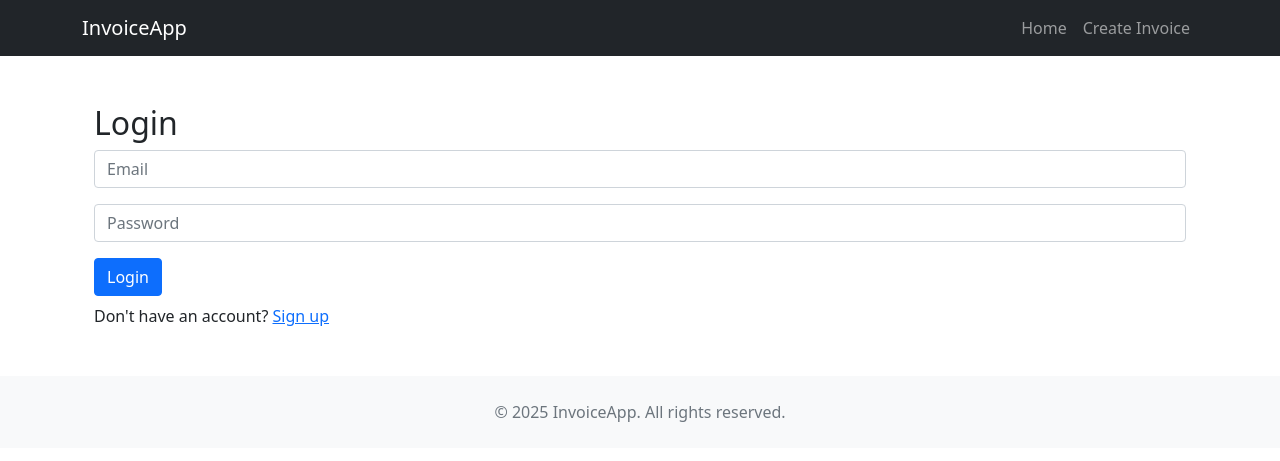
After one commit to sparrowsaurora/Invoice-Generator-SaaS, a Flask app: page /login in a window 1280 px wide. The commit adds this page. Shown: the top 461 px of the page. Run offline with Flask 3, Linux system fonts and the light colour scheme.

Commit message:
added User Auth

```diff
--- a/app/__init__.py
+++ b/app/__init__.py
@@ -1,6 +1,7 @@
 from flask import Flask, render_template
 from flask_sqlalchemy import SQLAlchemy
 import datetime
+from flask_login import LoginManager
 
 db = SQLAlchemy()
 
@@ -10,7 +11,20 @@ def create_app():
     db.init_app(app)
 
     from .routes import main
+    from .auth import auth as auth_blueprint
     app.register_blueprint(main)
+    app.register_blueprint(auth_blueprint)
+
+    from .models import User
+
+    login_manager = LoginManager()
+    login_manager.login_view = 'auth.login'  # redirect to login if not logged in
+
+    @login_manager.user_loader
+    def load_user(user_id):
+        return User.query.get(int(user_id))
+
+    login_manager.init_app(app)
 
     # 404 handler
     @app.errorhandler(404)
--- /dev/null
+++ b/app/auth.py
@@ -0,0 +1,44 @@
+from flask import Blueprint, render_template, request, redirect, url_for, flash
+from flask_login import login_user, logout_user, login_required
+from .models import User
+from . import db
+
+auth = Blueprint('auth', __name__)
+
+@auth.route('/signup', methods=['GET', 'POST'])
+def signup():
+    if request.method == 'POST':
+        email = request.form['email']
+        password = request.form['password']
+        if User.query.filter_by(email=email).first():
+            flash('Email already exists.')
+            return redirect(url_for('auth.signup'))
+
+        new_user = User(email=email)
+        new_user.set_password(password)
+        db.session.add(new_user)
+        db.session.commit()
+
+        login_user(new_user)
+        return redirect(url_for('main.index'))
+    return render_template('signup.html')
+
+@auth.route('/login', methods=['GET', 'POST'])
+def login():
+    if request.method == 'POST':
+        email = request.form['email']
+        password = request.form['password']
+        user = User.query.filter_by(email=email).first()
+        if not user or not user.check_password(password):
+            flash('Invalid credentials')
+            return redirect(url_for('auth.login'))
+
+        login_user(user)
+        return redirect(url_for('main.index'))
+    return render_template('login.html')
+
+@auth.route('/logout')
+@login_required
+def logout():
+    logout_user()
+    return redirect(url_for('auth.login'))
--- a/app/templates/components/nav.html
+++ b/app/templates/components/nav.html
@@ -28,11 +28,18 @@
                         >Create Invoice</a
                     >
                 </li>
+                {% if current_user.is_authenticated %}
                 <li class="nav-item">
-                    <a class="nav-link" href="{{ url_for('main.landing') }}"
-                        >Landing</a
+                    <a class="nav-link" href="{{ url_for('main.account') }}"
+                        >Account</a
                     >
                 </li>
+                <li class="nav-item">
+                    <a class="nav-link" href="{{ url_for('auth.logout') }}"
+                        >Log Out</a
+                    >
+                </li>
+                {% endif %}
             </ul>
         </div>
     </div>
--- /dev/null
+++ b/app/templates/login.html
@@ -0,0 +1,30 @@
+{% extends "base.html" %} {% block content %}
+<div class="container mt-5">
+    <h2>Login</h2>
+    <form method="POST">
+        <div class="mb-3">
+            <input
+                type="email"
+                name="email"
+                class="form-control"
+                placeholder="Email"
+                required
+            />
+        </div>
+        <div class="mb-3">
+            <input
+                type="password"
+                name="password"
+                class="form-control"
+                placeholder="Password"
+                required
+            />
+        </div>
+        <button type="submit" class="btn btn-primary">Login</button>
+        <p class="mt-2">
+            Don't have an account?
+            <a href="{{ url_for('auth.signup') }}">Sign up</a>
+        </p>
+    </form>
+</div>
+{% endblock %}
```
Also changed, not shown: app/models.py (+12 -0 lines), app/routes.py (+12 -0 lines), app/templates/account.html (added, +15 -0 lines), app/templates/signup.html (added, +30 -0 lines).
